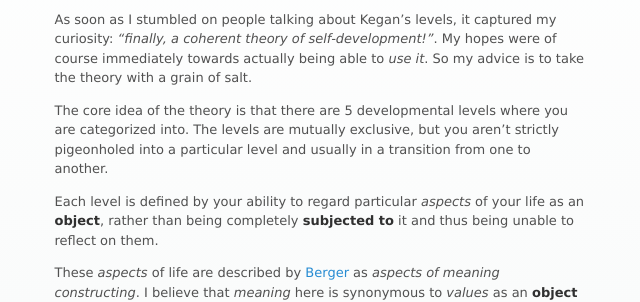
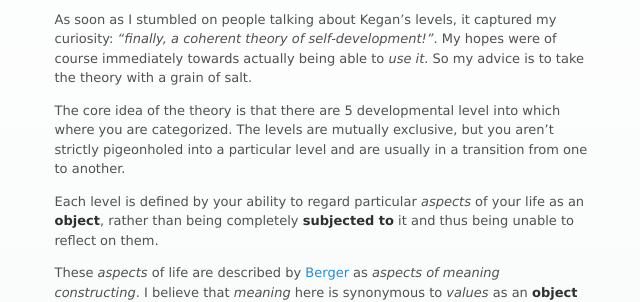
Before and after one commit to azatris/azatris.github.io, a Jekyll site: the page built from _posts/2016-03-06-levels.md, in a window 1280 px wide and 900 px high. Shown: the part 204-506 px from the top of the window, without its empty margins (319-959 px from the left). Built offline with Jekyll 4.4.1, drawn with Linux system fonts in a browser that asks for light colours; comment, search, counter and statistics services are not loaded; some of the changed text lies outside the part shown.

Commit message:
Language improvements

```diff
--- a/_posts/2016-03-06-levels.md
+++ b/_posts/2016-03-06-levels.md
@@ -7,7 +7,7 @@ title: Kegan's Levels (or Constructive Developmental Theory)
 
 As soon as I stumbled on people talking about Kegan's levels, it captured my curiosity: _"finally, a coherent theory of self-development!"_. My hopes were of course immediately towards actually being able to _use it_. So my advice is to take the theory with a grain of salt.
 
-The core idea of the theory is that there are 5 developmental levels where you are categorized into. The levels are mutually exclusive, but you aren't strictly pigeonholed into a particular level and usually in a transition from one to another.
+The core idea of the theory is that there are 5 developmental level into which where you are categorized. The levels are mutually exclusive, but you aren't strictly pigeonholed into a particular level and are usually in a transition from one to another.
 
 Each level is defined by your ability to regard particular _aspects_ of your life as an **object**, rather than being completely **subjected to** it and thus being unable to reflect on them.
 
```
Also changed, not shown: other parts of _posts/2016-03-06-levels.md (+1 -1 lines).
